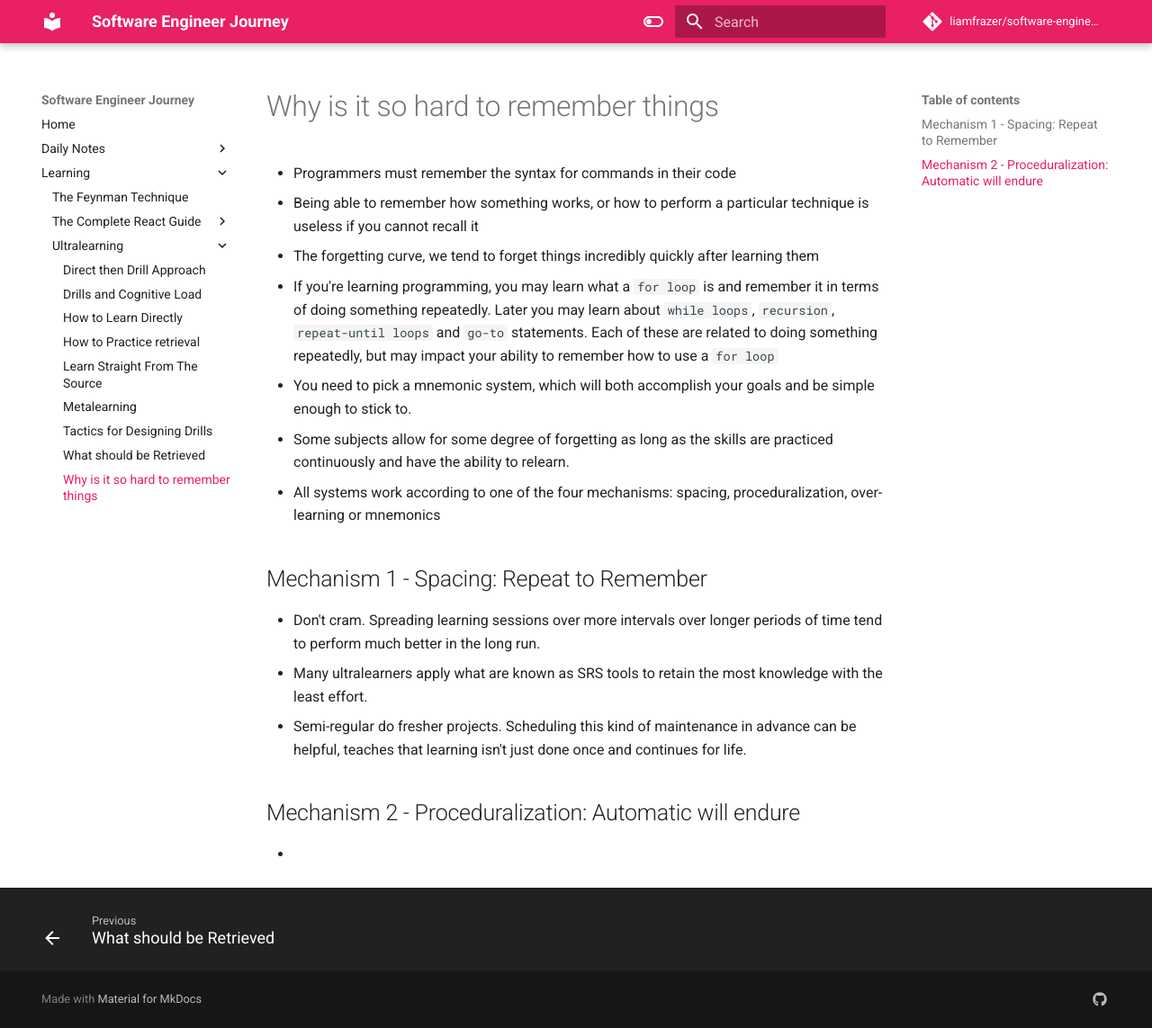
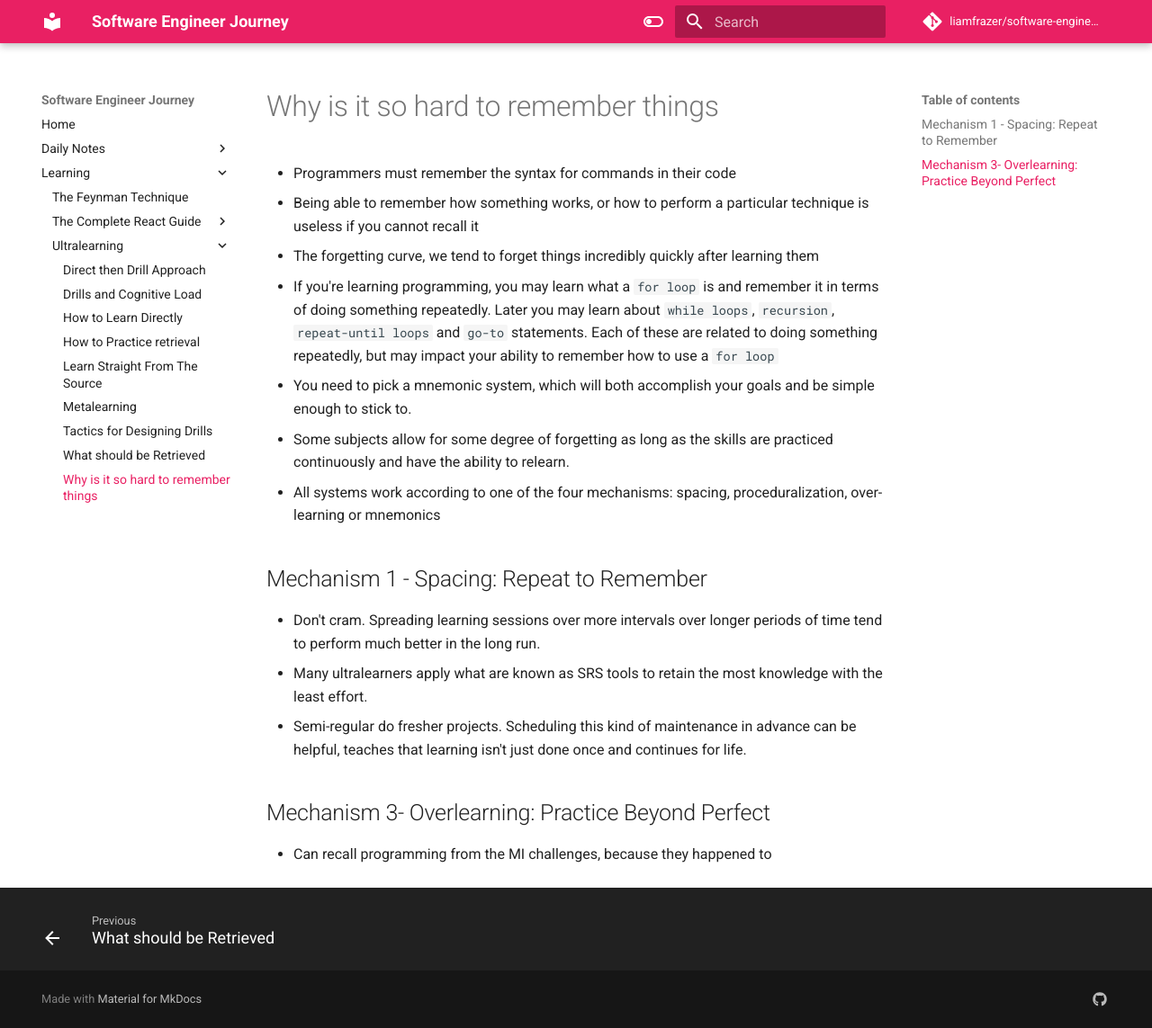
Before and after one commit to liamfrazer/software-engineer-journey, an MkDocs documentation site: the page built from docs/Learning/Ultralearning/Why is it so hard to remember things.md, in a window 1280 px wide and 1143 px high. Shown: the whole window at 90% size. Built offline with MkDocs 1.6.1 and Material for MkDocs 9.7.7, drawn with Linux system fonts in a browser that asks for light colours; comment, search, counter and statistics services are not loaded.

Commit message:
vault backup: 2023-12-12 22:56:16

```diff
--- a/docs/Learning/Ultralearning/Why is it so hard to remember things.md
+++ b/docs/Learning/Ultralearning/Why is it so hard to remember things.md
@@ -16,5 +16,5 @@ tags:
 * Many ultralearners apply what are known as SRS tools to retain the most knowledge with the least effort.
 * Semi-regular do fresher projects. Scheduling this kind of maintenance in advance can be helpful, teaches that learning isn't just done once and continues for life.
 
-## Mechanism 2 - Proceduralization: Automatic will endure
-*
+## Mechanism 3- Overlearning: Practice Beyond Perfect
+* Can recall programming from the MI challenges, because they happened to
```
